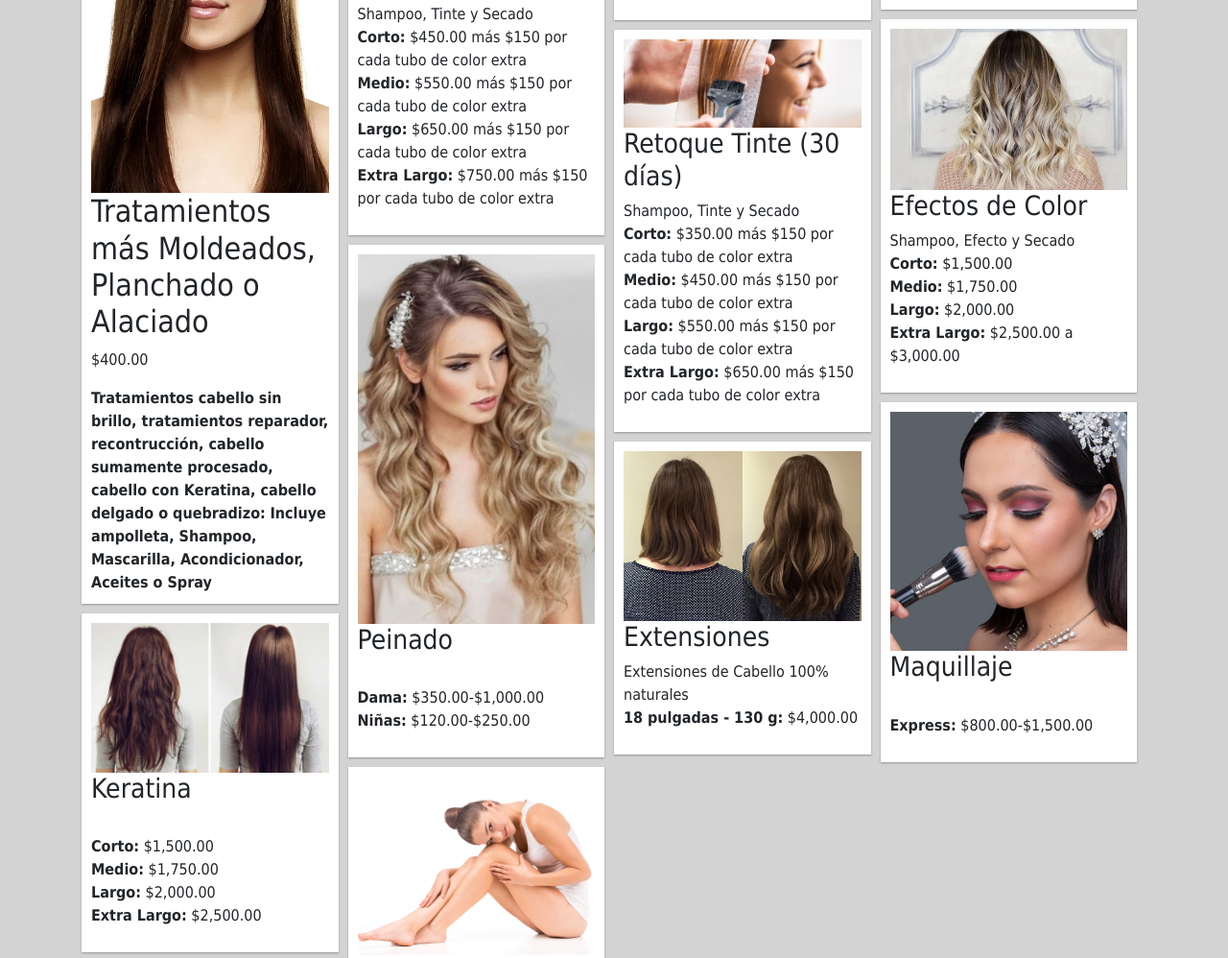
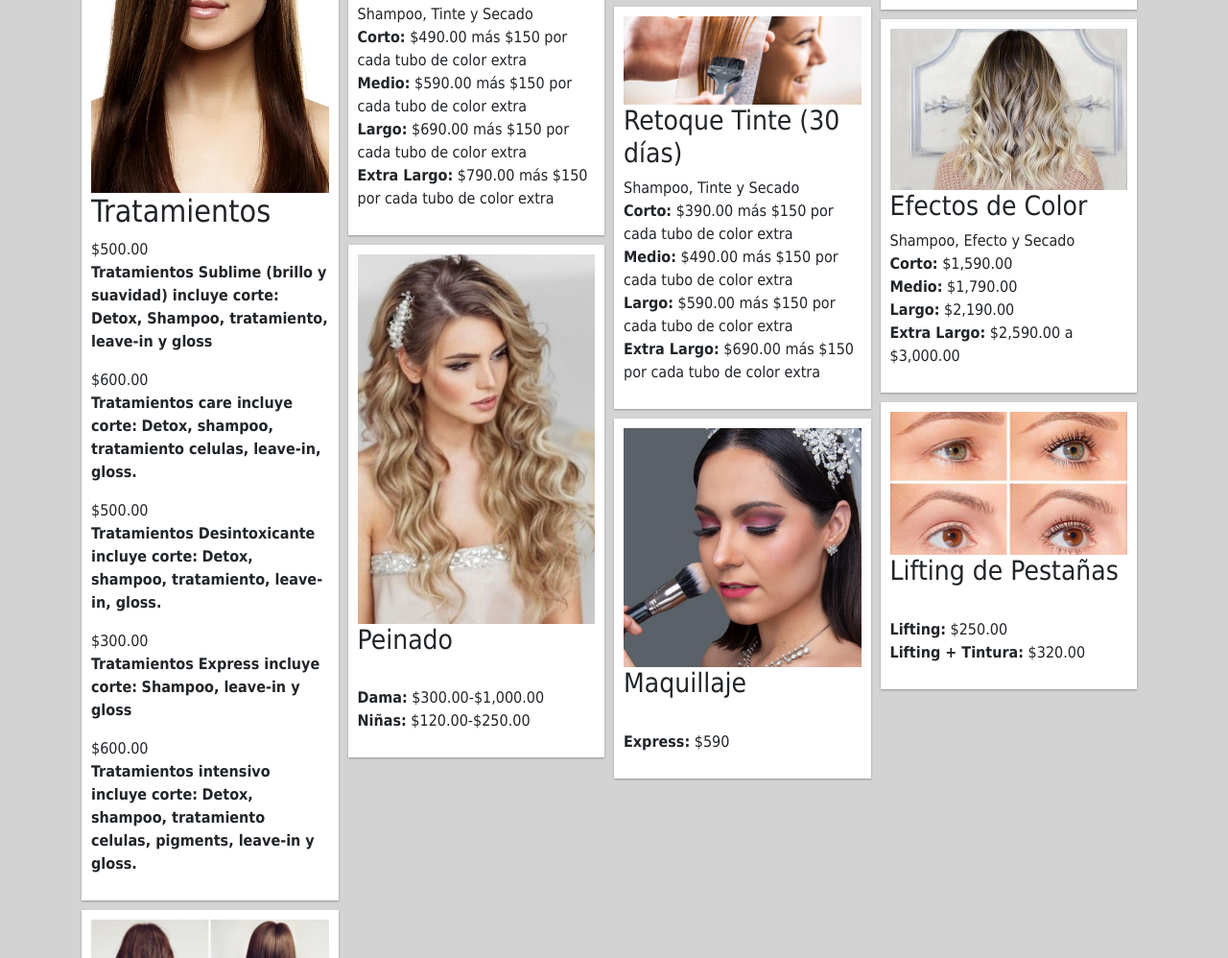
Before and after one commit to loisiu/chic4all, a plain HTML site: page index.html in a window 1280 px wide. Shown: the part 624-1622 px from the top of the page at 96% size. Drawn offline with nearby package versions, Linux system fonts and the light colour scheme.

Commit message:
Add files via upload

```diff
--- a/index.html
+++ b/index.html
@@ -91,7 +91,7 @@
                 <h2>Corte</h2>
 
                 <p>
-                <b>Dama:</b> $290.00 <br/></b> Incluye Shampoo normal y Secado <br/><b>Dama:</b> $340.00 <br/></b> Incluye Tratamiento(Shampoo, Mascarilla y producto de finalizado) <br/><b>Caballero:</b> $220.00 <br/></b> Incluye Shampoo normal y Secado <br/><b>Niña:</b> $180.00 <br/><b>Niño:</b> $160.00  <br/><b>Fleco:</b> $80.00 <br/><b>Retiro de Orzuela:</b> $290.00
+                <b>Dama:</b> $290.00 <br/></b> Incluye Shampoo normal y Secado <br/><b>Dama:</b> $340.00 <br/></b> Incluye Tratamiento(Shampoo, Mascarilla y producto de finalizado) <br/><b>Caballero:</b> $220.00 <br/></b> Incluye Shampoo y Secado <br/><b>Niña:</b> $180.00 <br/><b>Niño:</b> $160.00  <br/><b>Fleco:</b> $80.00 <br/><b>Retiro de Orzuela:</b> $290.00
                 </p>
 
          </article>
@@ -102,18 +102,45 @@
                 <h2 class="alisado">Moldeado<br>Alaciado<br>Ondulado<br/> <h3>Planchado Express</h3> <br/></h2>
                       <p>
                        <br/><b>Corto y Medio:</b> $150.00  <br/><b>Largo:</b> $190.00 <br/><b>Extra Largo:</b> $210.00
-                      </p><b>Tratamiento(Shampoo, Mascarilla y producto de finalizado):</b> $50.00 extra
+                      </p><b>Tratamiento(Shampoo, Mascarilla y producto de finalizado):</b> $30.00 extra
 
          </article>
 
          <article class="white-panel">
                 <img src="img/planchado.jpg     ">
 
-                <h2 class="alisado"><b></b>Tratamientos más Moldeados, Planchado o Alaciado</b></h2>
+                <h2 class="alisado"><b></b>Tratamientos</b></h2>
                       <p>
-                      </b> $400.00 <br/>
-                      </p><b>Tratamientos cabello sin brillo, tratamientos reparador, recontrucción, cabello sumamente procesado, cabello con Keratina, cabello delgado o quebradizo:</b>
-                      <b>Incluye ampolleta, Shampoo, Mascarilla, Acondicionador, Aceites o Spray</b>
+                      </b> $500.00 <br/>
+                      <b>Tratamientos Sublime (brillo y suavidad) incluye corte:</b>
+                      <b>Detox, Shampoo, tratamiento, leave-in y gloss</b>
+                    </p>
+
+
+                      <p>
+                    </b> $600.00 <br/>
+                    <b>Tratamientos care incluye corte:</b>
+                    <b>Detox, shampoo, tratamiento celulas, leave-in, gloss.</b>
+                   </p>
+
+                   <p>
+                   </b> $500.00 <br/>
+                   <b>Tratamientos Desintoxicante incluye corte:</b>
+                  <b>Detox, shampoo, tratamiento, leave-in, gloss.</b>
+                  </p>
+
+                  <p>
+                </b> $300.00 <br/>
+                <b>Tratamientos Express incluye corte:</b>
+                <b>Shampoo, leave-in y gloss</b>
+               </p>
+
+               <p>
+            </b> $600.00 <br/>
+            <b>Tratamientos intensivo incluye corte:</b>
+            <b>Detox, shampoo, tratamiento celulas, pigments, leave-in y gloss.</b>
+           </p>
+
 
          </article>
 
@@ -122,10 +149,10 @@
                     <h3 class="mt-0">Tinte Global</h3>
                         <p>
                         Shampoo, Tinte y Secado
-                       <br/><b>Corto:</b> $450.00 más $150 por cada tubo de color extra <br/>
-                       <b>Medio:</b> $550.00 más $150 por cada tubo de color extra <br/>
-                       <b>Largo:</b> $650.00 más $150 por cada tubo de color extra <br/>
-                       <b>Extra Largo:</b> $750.00 más $150 por cada tubo de color extra
+                       <br/><b>Corto:</b> $490.00 más $150 por cada tubo de color extra <br/>
+                       <b>Medio:</b> $590.00 más $150 por cada tubo de color extra <br/>
+                       <b>Largo:</b> $690.00 más $150 por cada tubo de color extra <br/>
+                       <b>Extra Largo:</b> $790.00 más $150 por cada tubo de color extra
                         </p>
 
          </article>
@@ -135,7 +162,7 @@
                         <h3 class="mt-0">Retoque Tinte (30 d&#xED;as) </h3>
                             <p>
                                 Shampoo, Tinte y Secado
-<br/><b>Corto:</b> $350.00 más $150 por cada tubo de color extra <br/><b>Medio:</b> $450.00 más $150 por cada tubo de color extra <br/><b>Largo:</b> $550.00 más $150 por cada tubo de color extra <br/><b>Extra Largo:</b> $650.00 más $150 por cada tubo de color extra
+<br/><b>Corto:</b> $390.00 más $150 por cada tubo de color extra <br/><b>Medio:</b> $490.00 más $150 por cada tubo de color extra <br/><b>Largo:</b> $590.00 más $150 por cada tubo de color extra <br/><b>Extra Largo:</b> $690.00 más $150 por cada tubo de color extra
        </p>
 
          </article>
@@ -145,7 +172,7 @@
                         <h3>Efectos de Color </h3>
                             <p>
                                 Shampoo, Efecto y Secado
-<br/><b>Corto:</b> $1,500.00 <br/><b>Medio:</b> $1,750.00 <br/><b>Largo:</b> $2,000.00 <br/><b>Extra Largo:</b> $2,500.00 a $3,000.00
+<br/><b>Corto:</b> $1,590.00 <br/><b>Medio:</b> $1,790.00 <br/><b>Largo:</b> $2,190.00 <br/><b>Extra Largo:</b> $2,590.00 a $3,000.00
   </p>
 
          </article>
@@ -156,7 +183,7 @@
                         <h3>Keratina</h3>
                             <p>
 
-<br/><b>Corto:</b> $1,500.00 <br/><b>Medio:</b> $1,750.00 <br/><b>Largo:</b> $2,000.00 <br/><b>Extra Largo:</b> $2,500.00
+<br/><b>Corto:</b> $1,590.00 <br/><b>Medio:</b> $1,790.00 <br/><b>Largo:</b> $2,190.00 <br/><b>Extra Largo:</b> $2,590.00
           </p>
 
          </article>
@@ -166,19 +193,19 @@
                         <h3 class="mt-0">Peinado </h3>
                             <p>
 
-<br/><b>Dama:</b> $350.00-$1,000.00 <br/><b>Niñas:</b> $120.00-$250.00
+<br/><b>Dama:</b> $300.00-$1,000.00 <br/><b>Niñas:</b> $120.00-$250.00
         </p>
 
          </article>
 
-         <article class="white-panel">
+         <!-- <article class="white-panel">
                 <img src="img/extensiones.jpg">
                 <h3 >Extensiones </h3>
                     <p>
                         Extensiones de Cabello 100% naturales
 <br/><b>18 pulgadas - 130 g:</b> $4,000.00                                                        </p>
 
-         </article>
+         </article> -->
 
 
 
@@ -187,7 +214,7 @@
                 <h3 class="mt-0">Maquillaje </h3>
                     <p>
 
-<br/><b>Express:</b> $800.00-$1,500.00
+<br/><b>Express:</b> $590
          </p>
 
          </article>
```
